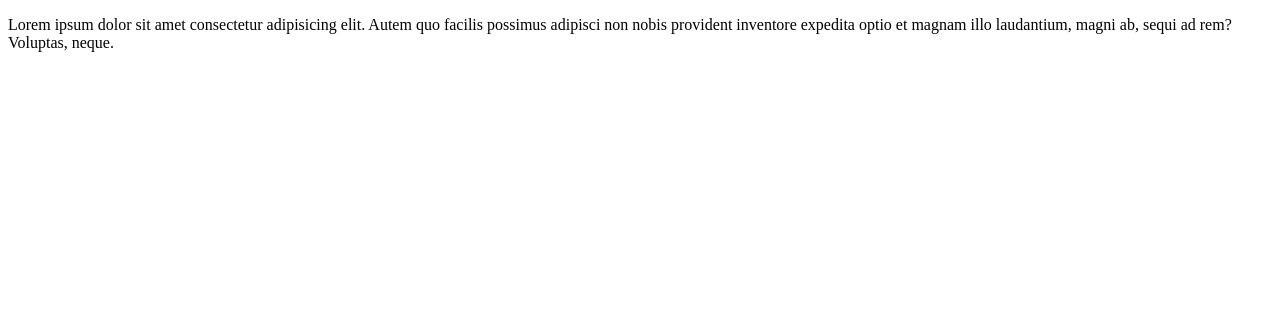
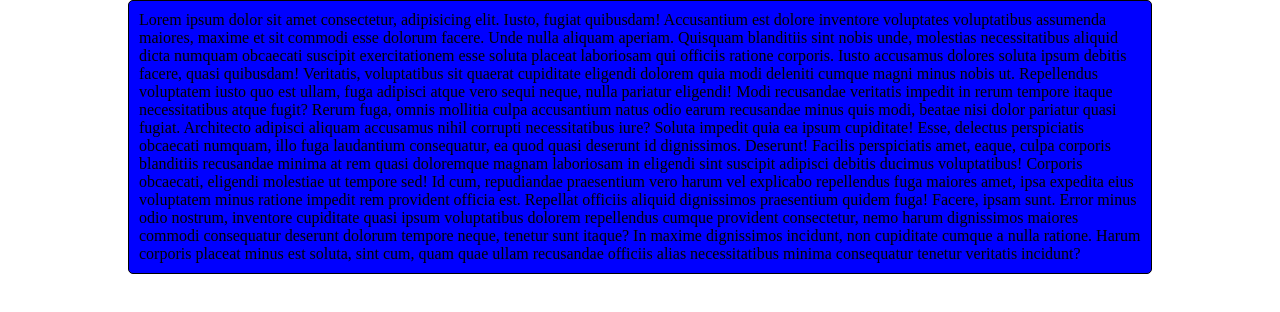
Before and after one commit to ArturoV6/Proyecto-segundo-intento, a plain HTML site: page index.html in a window 1280 px wide. Drawn offline with Linux system fonts and the light colour scheme.

Commit message:
version dos del proyecto gitWeb

```diff
--- a/index.html
+++ b/index.html
@@ -10,7 +10,15 @@
 <body>
     <main>
         <section>
-            <p>Lorem ipsum dolor sit amet consectetur adipisicing elit. Autem quo facilis possimus adipisci non nobis provident inventore expedita optio et magnam illo laudantium, magni ab, sequi ad rem? Voluptas, neque.</p>
+            <p>Lorem ipsum dolor sit amet consectetur, adipisicing elit. Iusto, fugiat quibusdam! Accusantium est dolore inventore voluptates voluptatibus assumenda maiores, maxime et sit commodi esse dolorum facere. Unde nulla aliquam aperiam.
+            Quisquam blanditiis sint nobis unde, molestias necessitatibus aliquid dicta numquam obcaecati suscipit exercitationem esse soluta placeat laboriosam qui officiis ratione corporis. Iusto accusamus dolores soluta ipsum debitis facere, quasi quibusdam!
+            Veritatis, voluptatibus sit quaerat cupiditate eligendi dolorem quia modi deleniti cumque magni minus nobis ut. Repellendus voluptatem iusto quo est ullam, fuga adipisci atque vero sequi neque, nulla pariatur eligendi!
+            Modi recusandae veritatis impedit in rerum tempore itaque necessitatibus atque fugit? Rerum fuga, omnis mollitia culpa accusantium natus odio earum recusandae minus quis modi, beatae nisi dolor pariatur quasi fugiat.
+            Architecto adipisci aliquam accusamus nihil corrupti necessitatibus iure? Soluta impedit quia ea ipsum cupiditate! Esse, delectus perspiciatis obcaecati numquam, illo fuga laudantium consequatur, ea quod quasi deserunt id dignissimos. Deserunt!
+            Facilis perspiciatis amet, eaque, culpa corporis blanditiis recusandae minima at rem quasi doloremque magnam laboriosam in eligendi sint suscipit adipisci debitis ducimus voluptatibus! Corporis obcaecati, eligendi molestiae ut tempore sed!
+            Id cum, repudiandae praesentium vero harum vel explicabo repellendus fuga maiores amet, ipsa expedita eius voluptatem minus ratione impedit rem provident officia est. Repellat officiis aliquid dignissimos praesentium quidem fuga!
+            Facere, ipsam sunt. Error minus odio nostrum, inventore cupiditate quasi ipsum voluptatibus dolorem repellendus cumque provident consectetur, nemo harum dignissimos maiores commodi consequatur deserunt dolorum tempore neque, tenetur sunt itaque?
+            In maxime dignissimos incidunt, non cupiditate cumque a nulla ratione. Harum corporis placeat minus est soluta, sint cum, quam quae ullam recusandae officiis alias necessitatibus minima consequatur tenetur veritatis incidunt?</p>
         </section>
     </main>
 </body>
--- a/style.css
+++ b/style.css
@@ -0,0 +1,17 @@
+*{
+    box-sizing: border-box;
+    margin: 0;
+    padding: 0;
+}
+
+body{
+    width: 80%;
+    margin: 0 auto;
+}
+
+main {
+    background-color: blue;
+    border: 1px solid black;
+    border-radius: 5px;
+    padding: 10px;
+}
```
